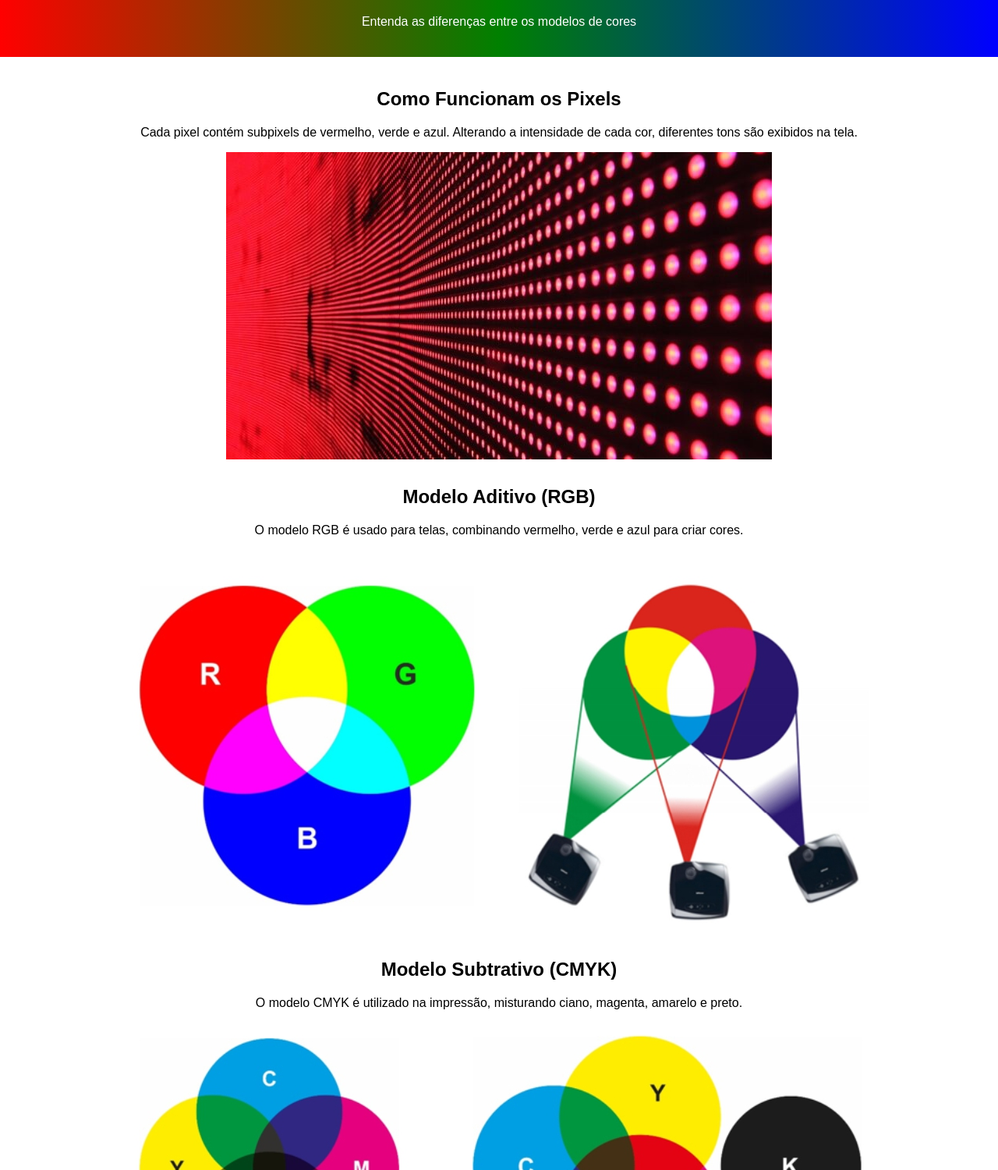
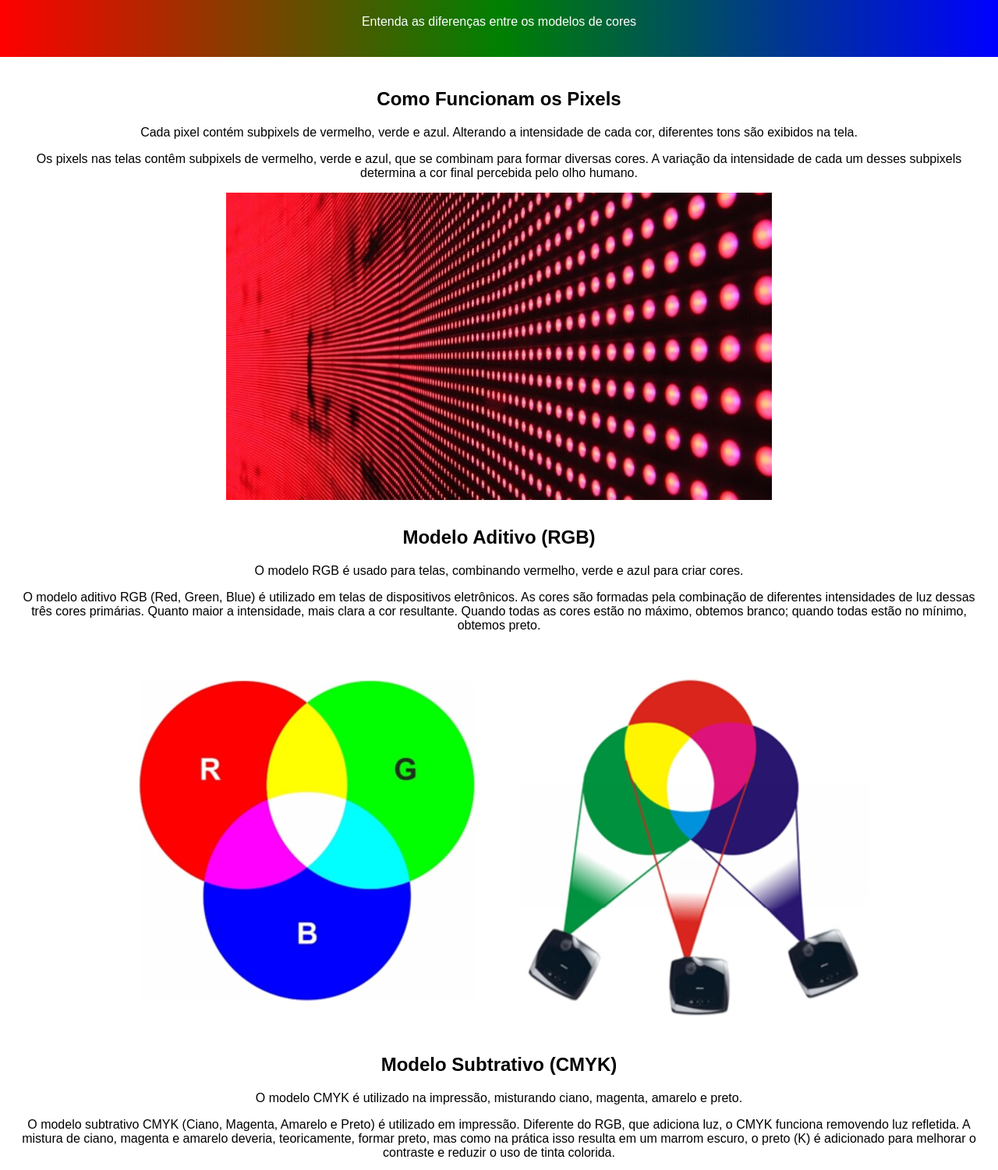
Before and after one commit to alkatrauz/RgbCymk, a plain HTML site: page index.html in a window 1280 px wide. Shown: the part 81-1581 px from the top of the page at 78% size. Drawn offline with Linux system fonts and the light colour scheme.

Commit message:
modificado

```diff
--- a/index.html
+++ b/index.html
@@ -55,24 +55,33 @@
         <section id="pixels">
             <h2>Como Funcionam os Pixels</h2>
             <p>Cada pixel contém subpixels de vermelho, verde e azul. Alterando a intensidade de cada cor, diferentes tons são exibidos na tela.</p>
+            <p>Os pixels nas telas contêm subpixels de vermelho, verde e azul, que se combinam para formar diversas cores. A variação da intensidade de cada um desses subpixels determina a cor final percebida pelo olho humano.</p>
+
             <img src="pixel.jpg" alt="Ampliação de um pixel RGB">
         </section>
 
         <section id="rgb">
             <h2>Modelo Aditivo (RGB)</h2>
             <p>O modelo RGB é usado para telas, combinando vermelho, verde e azul para criar cores.</p>
+            <p>O modelo aditivo RGB (Red, Green, Blue) é utilizado em telas de dispositivos eletrônicos. As cores são formadas pela combinação de diferentes intensidades de luz dessas três cores primárias. Quanto maior a intensidade, mais clara a cor resultante. Quando todas as cores estão no máximo, obtemos branco; quando todas estão no mínimo, obtemos preto.</p>
+
             <img src="rgb.jpg" alt="Exemplo de modelo RGB">
         </section>
 
         <section id="cmyk">
             <h2>Modelo Subtrativo (CMYK)</h2>
             <p>O modelo CMYK é utilizado na impressão, misturando ciano, magenta, amarelo e preto.</p>
+            <p>O modelo subtrativo CMYK (Ciano, Magenta, Amarelo e Preto) é utilizado em impressão. Diferente do RGB, que adiciona luz, o CMYK funciona removendo luz refletida. A mistura de ciano, magenta e amarelo deveria, teoricamente, formar preto, mas como na prática isso resulta em um marrom escuro, o preto (K) é adicionado para melhorar o contraste e reduzir o uso de tinta colorida.</p>
+
             <img src="cmyk.jpg" alt="Exemplo de modelo CMYK">
+
+
         </section>
 
         <section id="comparacao">
             <h2>Comparação RGB x CMYK</h2>
             <p>RGB é ideal para telas, pois emite luz, enquanto CMYK é usado para impressão, pois reflete luz.</p>
+            <p>Enquanto o RGB é usado para telas devido à sua base luminosa, o CMYK é usado para impressões, pois trabalha com a absorção da luz refletida pelo papel. A conversão de cores entre esses modelos pode causar variações devido às diferenças na forma como as cores são geradas.</p>
 
             <table>
                 <tr>
```
